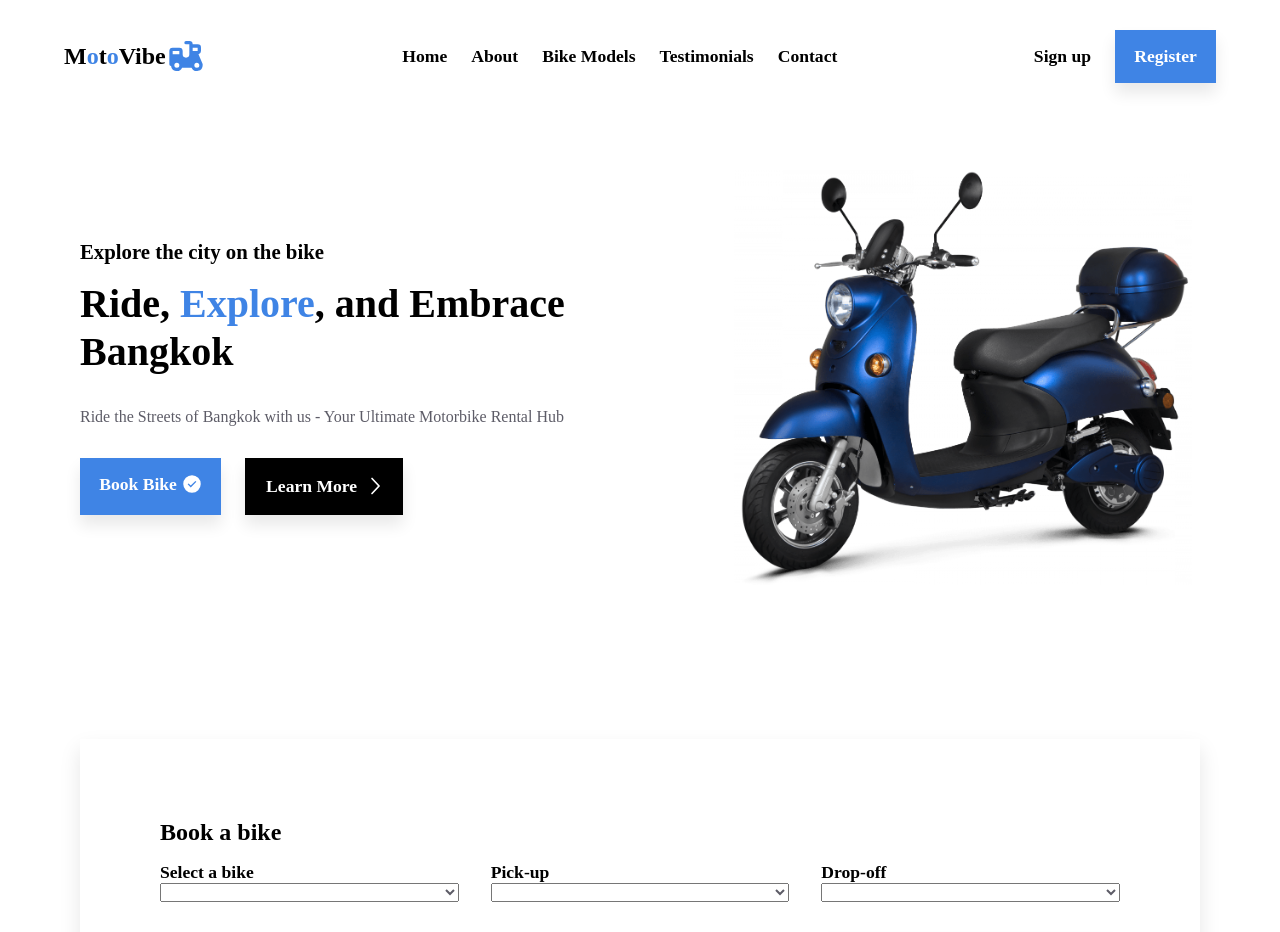
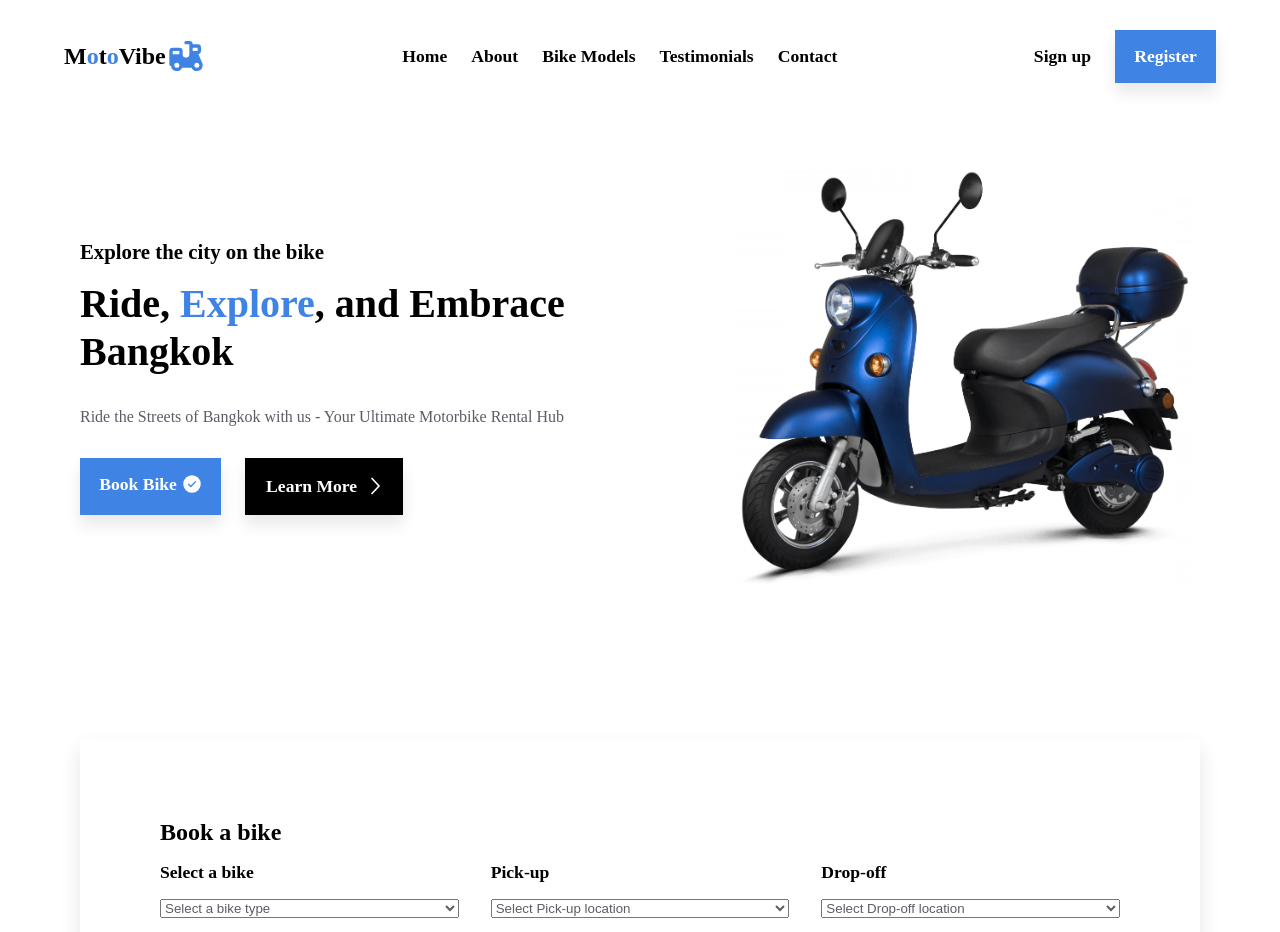
Before and after one commit to OnigiriKing/moto-vibe, a React (Create React App) app: page / in a window 1280 px wide. Shown: the top 932 px of the page. Built offline with nearby package versions, Linux system fonts and the light colour scheme.

Commit message:
Request form update

```diff
--- a/src/pages/homePage/components/Request.jsx
+++ b/src/pages/homePage/components/Request.jsx
@@ -11,15 +11,32 @@ export function Request() {
           <form className="request-form">
             <div className="request-select">
               <label>Select a bike</label>
-              <select></select>
+              <select>
+                <option>Select a bike type</option>
+                <option>Honda Click</option>
+                <option>Chetak Smart</option>
+                <option>Scooter Sym</option>
+                <option>Yadea G5S</option>
+                <option>Yamaha Fazzio</option>
+              </select>
             </div>
             <div className="request-select">
               <label>Pick-up</label>
-              <select></select>
+              <select>
+                <option>Select Pick-up location</option>
+                <option>Khao San</option>
+                <option>Sukhumvit</option>
+                <option>Siam</option>
+              </select>
             </div>
             <div className="request-select">
               <label>Drop-off</label>
-              <select></select>
+              <select>
+                <option>Select Drop-off location</option>
+                <option>Khao San</option>
+                <option>Sukhumvit</option>
+                <option>Siam</option>
+              </select>
             </div>
             <div className="request-date">
               <label>Pick-up date</label>
@@ -30,7 +47,7 @@ export function Request() {
               <input type="date"></input>
             </div>
 
-            <button children="Search" />
+            <button type="submit" children="Search" />
           </form>
         </div>
       </div>
--- a/src/styles/homePage/_homeStyle.scss
+++ b/src/styles/homePage/_homeStyle.scss
@@ -139,14 +139,15 @@
   }
 
   .request-form {
-    grid-gap: 2rem;
     display: grid;
     gap: 2rem;
     grid-template-columns: 1fr 1fr 1fr;
     grid-template-rows: auto auto auto;
+    align-items: end;
 
     div {
       display: grid;
+      gap: 1rem;
 
       label {
         font-size: $h4-size;
@@ -167,6 +168,7 @@
     button {
       @include button-style;
       border: none;
+      height: 3rem;
     }
   }
 }
```
Also changed, not shown: src/dist/style.css, 1 other file (tests, documents, lock files or other folders).
